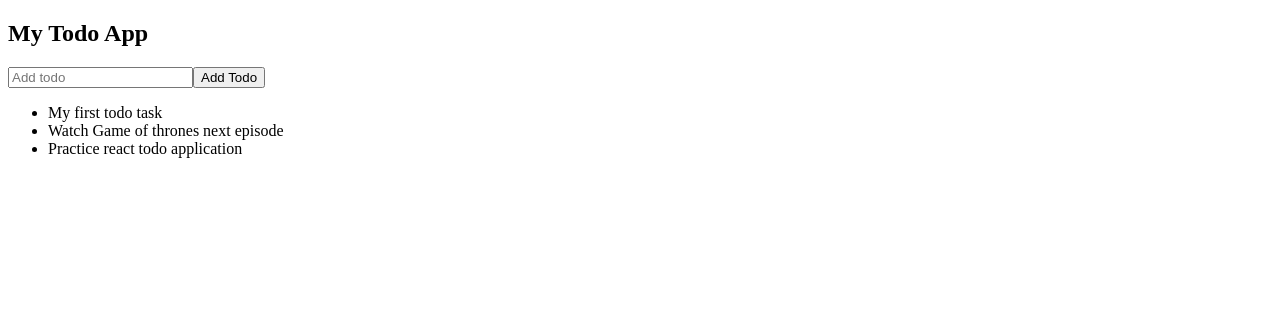
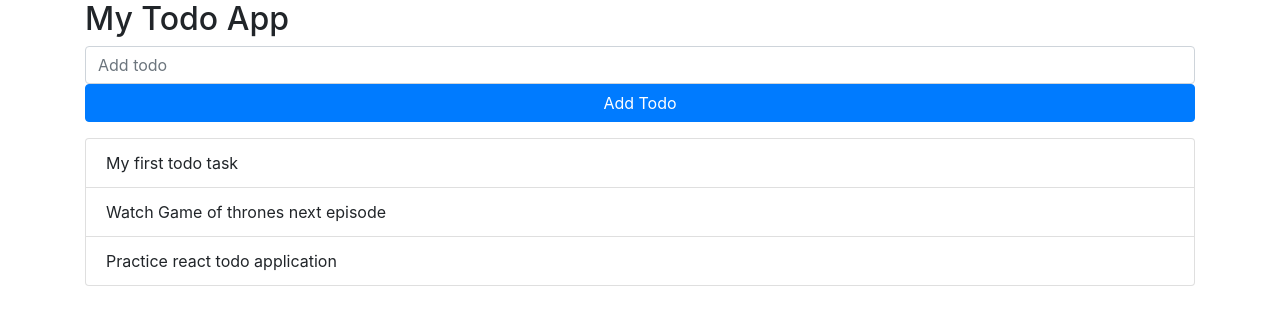
Before and after one commit to iMagesh/react-basic-todo, a React (Create React App) app: page / in a window 1280 px wide. Shown: the top 322 px of the page. Built offline with nearby package versions, Linux system fonts and the light colour scheme.

Commit message:
Added bootstrap design to make it a bit attractive

```diff
--- a/public/index.html
+++ b/public/index.html
@@ -2,6 +2,12 @@
 <html lang="en">
   <head>
     <title>React App</title>
+    <link
+      href="https://stackpath.bootstrapcdn.com/bootstrap/4.3.1/css/bootstrap.min.css"
+      rel="stylesheet"
+      integrity="sha384-ggOyR0iXCbMQv3Xipma34MD+dH/1fQ784/j6cY/iJTQUOhcWr7x9JvoRxT2MZw1T"
+      crossorigin="anonymous"
+    />
   </head>
 
   <body>
--- a/src/App.js
+++ b/src/App.js
@@ -2,17 +2,24 @@ import React from "react";
 
 function App() {
   return (
-    <div>
+    <div class="container">
       <h2>My Todo App</h2>
-      <div>
-        <input type="text" placeholder="Add todo" />
-        <button>Add Todo</button>
+      <div class="form-group">
+        <input
+          type="text"
+          class="form-control"
+          placeholder="Add todo"
+          aria-describedby="helpId"
+        />
+        <button type="button" name="" id="" class="btn btn-primary btn-block">
+          Add Todo
+        </button>
       </div>
       <div>
-        <ul>
-          <li>My first todo task</li>
-          <li>Watch Game of thrones next episode</li>
-          <li>Practice react todo application</li>
+        <ul class="list-group">
+          <li class="list-group-item">My first todo task</li>
+          <li class="list-group-item">Watch Game of thrones next episode</li>
+          <li class="list-group-item">Practice react todo application</li>
         </ul>
       </div>
     </div>
```
